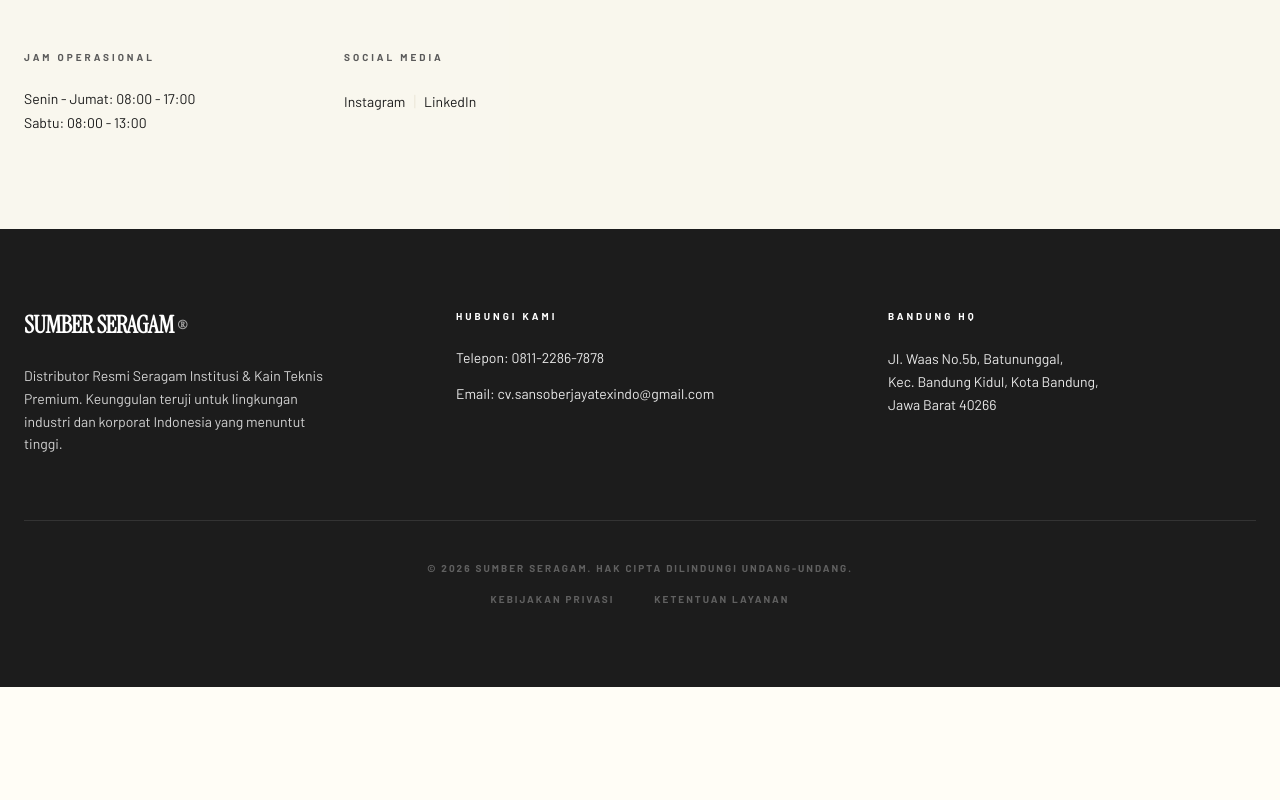
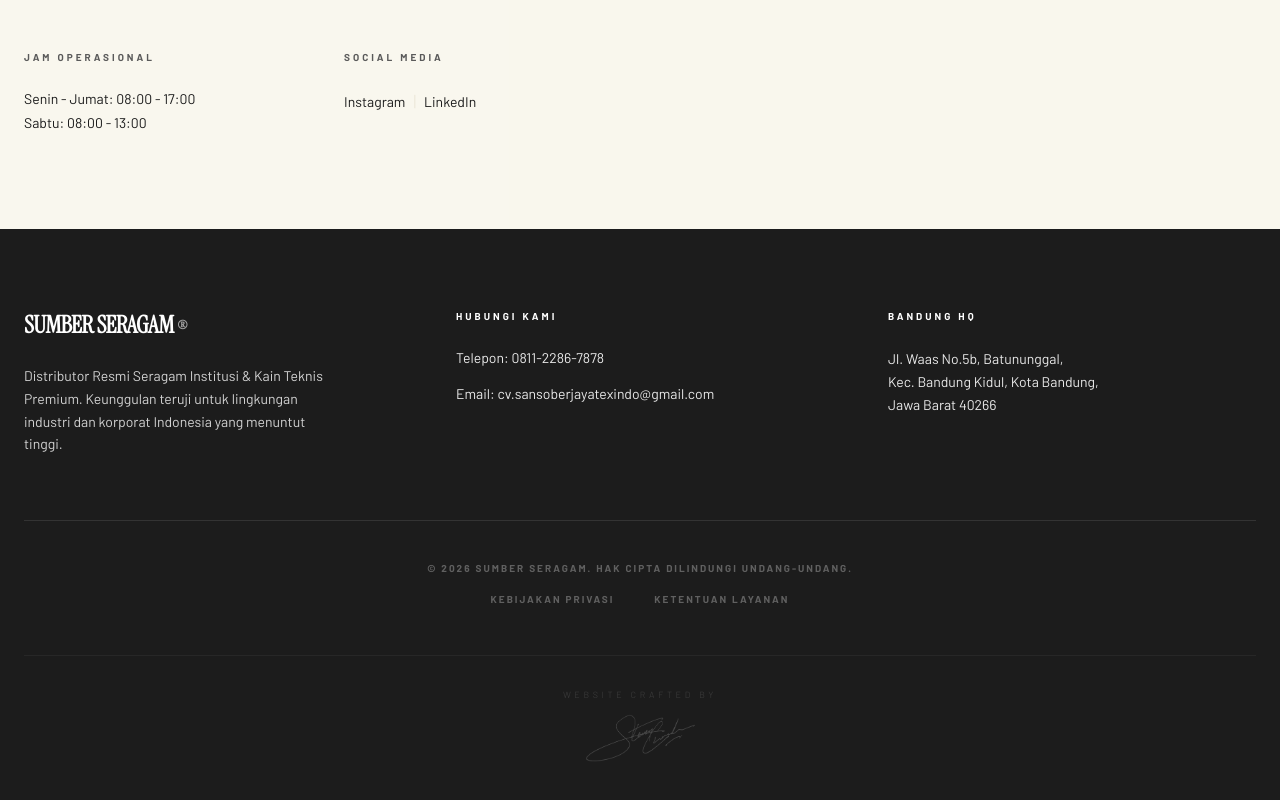
Before and after one commit to stevenhuih/sumberseragam, a React (Vite) app: page /contact in a window 1280 px wide. Shown: the part 1283-2083 px from the top of the page. Before the commit the page ends 1970 px from the top, so only its background shows below. Built offline with nearby package versions, Linux system fonts and the light colour scheme.

Commit message:
bug fixes

```diff
--- a/index.html
+++ b/index.html
@@ -4,6 +4,7 @@
     <meta charset="UTF-8" />
     <link rel="icon" type="image/png" href="/sanso-logo.png" />
     <meta name="viewport" content="width=device-width, initial-scale=1.0" />
+    <meta name="description" content="Sumber Seragam - Distributor resmi seragam institusi dan kain teknis premium di Indonesia. Spesialis kain berkualitas tinggi untuk industri dan korporat." />
     <title>SUMBER SERAGAM | Supplier Seragam & Kain Teknis Premium</title>
   </head>
   <body>
--- a/src/components/Footer.tsx
+++ b/src/components/Footer.tsx
@@ -26,9 +26,28 @@
       </div>
       <div className="max-w-7xl mx-auto pt-10 flex flex-col items-center text-center text-[10px] text-white/30 uppercase tracking-[0.2em] font-bold">
         <p className="mb-4">&copy; {new Date().getFullYear()} SUMBER SERAGAM. Hak cipta dilindungi undang-undang.</p>
-        <div className="flex space-x-10">
+        <div className="flex space-x-10 mb-8">
           <a href="#" className="hover:text-white transition-colors">Kebijakan Privasi</a>
           <a href="#" className="hover:text-white transition-colors">Ketentuan Layanan</a>
+        </div>
+
+        {/* Crafted by Steven AC - www.stevenac.com */}
+        <div className="mt-4 pt-8 border-t border-white/5 w-full flex flex-col items-center">
+          <span className="text-[9px] mb-3 opacity-40 font-light tracking-[0.4em]">Website Crafted By</span>
+          <a
+            href="https://www.stevenac.com"
+            target="_blank"
+            rel="noopener noreferrer"
+            className="group flex flex-col items-center transition-all duration-500 hover:scale-105"
+          >
+            <div className="relative">
+              <img
+                src="/steven-signature.png"
+                alt="Steven AC"
+                className="h-12 opacity-20 filter invert group-hover:opacity-80 transition-all duration-700"
+              />
+            </div>
+          </a>
         </div>
       </div>
     </footer>
```
Also changed, not shown: public/steven-signature.png (added), 1 other file (tests, documents, lock files or other folders).
